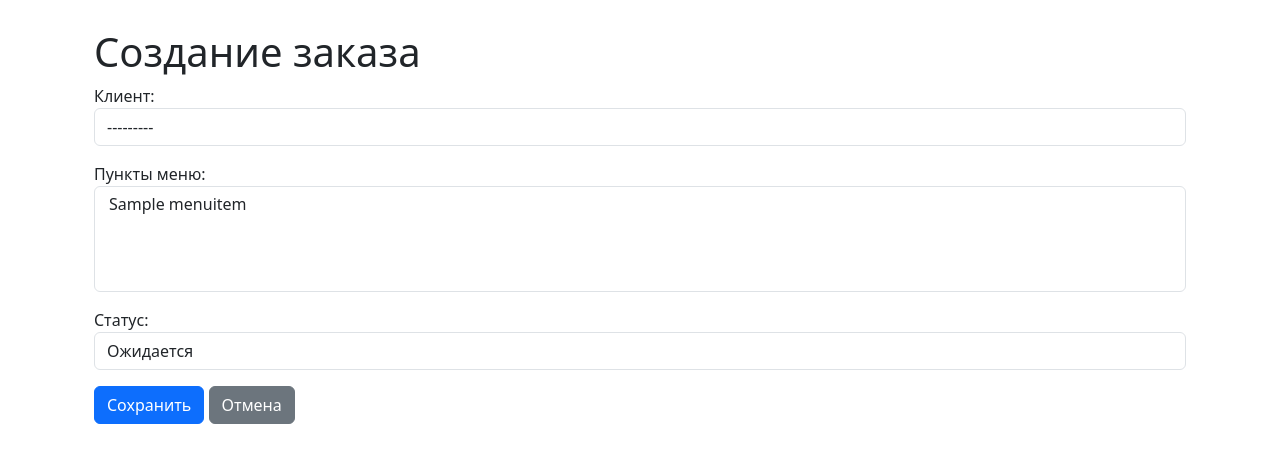
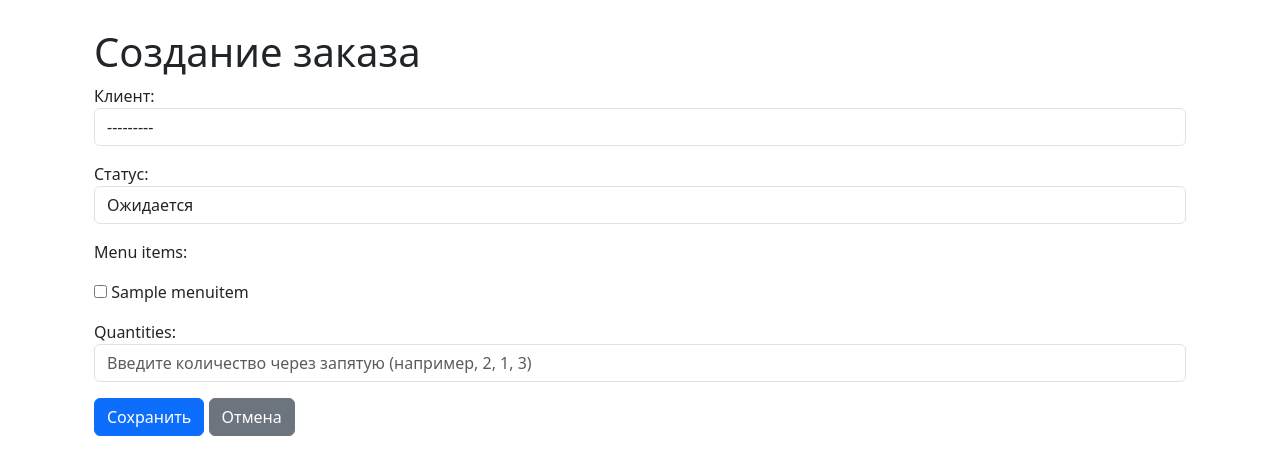
Before and after one commit to NexXxtee/HW_Django, a Django app: page /orders/add/ in a window 1280 px wide. Shown: the part 56-531 px from the top of the page. Run offline with Django 5.2, Linux system fonts and the light colour scheme; tables that the repository leaves empty hold one stand-in row (values such as "Sample post").

Commit message:
Final version

```diff
--- a/cafe/orders/forms.py
+++ b/cafe/orders/forms.py
@@ -1,18 +1,18 @@
 from django import forms
 from .models import Customer, MenuItem, Order, OrderItem
 
-# Customer Form
+
 class CustomerForm(forms.ModelForm):
     class Meta:
         model = Customer
-        fields = ["name", "email", "phone_number"]  # Поля, которые будут в форме
+        fields = ["name", "email", "phone_number"]
         widgets = {
             "name": forms.TextInput(attrs={"class": "form-control", "placeholder": "Введите имя"}),
             "email": forms.EmailInput(attrs={"class": "form-control", "placeholder": "Введите email"}),
             "phone_number": forms.TextInput(attrs={"class": "form-control", "placeholder": "Введите телефон"}),
         }
 
-# MenuItem Form
+
 class MenuItemForm(forms.ModelForm):
     class Meta:
         model = MenuItem
@@ -21,22 +21,61 @@ class MenuItemForm(forms.ModelForm):
             "name": forms.TextInput(attrs={"class": "form-control", "placeholder": "Название блюда"}),
             "description": forms.Textarea(attrs={"class": "form-control", "placeholder": "Описание блюда", "rows": 3}),
             "price": forms.NumberInput(attrs={"class": "form-control", "placeholder": "Цена"}),
-            "category": forms.Select(choices=[("Напитки", "Напитки"), ("Основные блюда", "Основные блюда"), ("Десерты", "Десерты")], attrs={"class": "form-control"}),
+            "category": forms.Select(attrs={"class": "form-control"}),
             "available": forms.CheckboxInput(attrs={"class": "form-check-input"}),
         }
 
-#  Order Form
+
 class OrderForm(forms.ModelForm):
+    menu_items = forms.ModelMultipleChoiceField(
+        queryset=MenuItem.objects.filter(available=True),
+        widget=forms.CheckboxSelectMultiple,
+        required=True
+    )
+    quantities = forms.CharField(
+        widget=forms.TextInput(attrs={"class": "form-control", "placeholder": "Введите количество через запятую (например, 2, 1, 3)"}),
+        required=True
+    )
+
     class Meta:
         model = Order
-        fields = ["customer", "items", "status"]
+        fields = ["customer", "status"]
         widgets = {
             "customer": forms.Select(attrs={"class": "form-control"}),
-            "items": forms.SelectMultiple(attrs={"class": "form-control"}),
-            "status": forms.Select(choices=[("Ожидается", "Ожидается"), ("В процессе", "В процессе"), ("Завершён", "Завершён")], attrs={"class": "form-control"}),
+            "status": forms.Select(attrs={"class": "form-control"}),
         }
 
-#  OrderItem Form
+    def save(self, commit=True):
+        order = super().save(commit=False)
+        order.save()  # Сохраняем сам заказ, чтобы у него появился ID
+
+        # Очищаем старые позиции
+        order.items.clear()
+
+        # Получаем выбранные блюда и введенные количества
+        menu_items = self.cleaned_data["menu_items"]
+        quantities = self.cleaned_data["quantities"].split(",")
+
+        # Проверяем корректность данных
+        if len(quantities) != len(menu_items):
+            raise forms.ValidationError("Количество введенных значений не соответствует числу выбранных блюд.")
+
+        # Создаем OrderItem для каждого блюда
+        total_price = 0
+        for menu_item, quantity in zip(menu_items, quantities):
+            quantity = int(quantity.strip())
+            if quantity < 1:
+                continue
+            order_item = OrderItem.objects.create(order=order, menu_item=menu_item, quantity=quantity)
+            total_price += menu_item.price * quantity
+
+        # Обновляем сумму заказа
+        order.total_price = total_price
+        order.save()
+
+        return order
+
+
 class OrderItemForm(forms.ModelForm):
     class Meta:
         model = OrderItem
@@ -45,3 +84,9 @@ class OrderItemForm(forms.ModelForm):
             "menu_item": forms.Select(attrs={"class": "form-control"}),
             "quantity": forms.NumberInput(attrs={"class": "form-control", "placeholder": "Количество"}),
         }
+
+    def save(self, commit=True):
+        order_item = super().save(commit=False)
+        order_item.save()
+        order_item.order.calculate_total_price()
+        return order_item
--- a/cafe/orders/models.py
+++ b/cafe/orders/models.py
@@ -45,26 +45,15 @@ class Order(models.Model):
         ("Завершён", "Завершён"),
     ]
 
-    customer = models.ForeignKey(
-        Customer, on_delete=models.CASCADE, verbose_name="Клиент"
-    )
-    items = models.ManyToManyField(
-        MenuItem, through="OrderItem", verbose_name="Пункты меню"
-    )
-    total_price = models.DecimalField(
-        max_digits=10, decimal_places=2, default=0, verbose_name="Общая сумма"
-    )
-    status = models.CharField(
-        max_length=50, choices=STATUS_CHOICES, default="Expected", verbose_name="Статус"
-    )
-    created_at = models.DateTimeField(auto_now=True, verbose_name="Дата создания")
+    customer = models.ForeignKey(Customer, on_delete=models.CASCADE, verbose_name="Клиент")
+    items = models.ManyToManyField(MenuItem, through="OrderItem", verbose_name="Пункты меню")
+    total_price = models.DecimalField(max_digits=10, decimal_places=2, default=0, verbose_name="Общая сумма")
+    status = models.CharField(max_length=50, choices=STATUS_CHOICES, default="Ожидается", verbose_name="Статус")
+    created_at = models.DateTimeField(auto_now_add=True, verbose_name="Дата создания")
     updated_at = models.DateTimeField(auto_now=True, verbose_name="Дата обновления")
 
     def calculate_total_price(self):
-        total = sum(
-            item.menu_item.price * item.quantity for item in self.orderitem_set.all()
-        )
-        self.total_price = total
+        self.total_price = sum(item.menu_item.price * item.quantity for item in self.orderitem_set.all())
         self.save()
 
     def __str__(self):
--- a/cafe/orders/templates/orders/menu_list.html
+++ b/cafe/orders/templates/orders/menu_list.html
@@ -24,7 +24,7 @@
                 <td>{{ item.id }}</td>
                 <td>{{ item.name }}</td>
                 <td>{{ item.description }}</td>
-                <td>{{ item.price }}</td>
+                <td>{{ item.price }} $</td>
                 <td>{{ item.category }}</td>
                 <td>{{ item.available|yesno:"✅,❌" }}</td>
                 <td>
```
